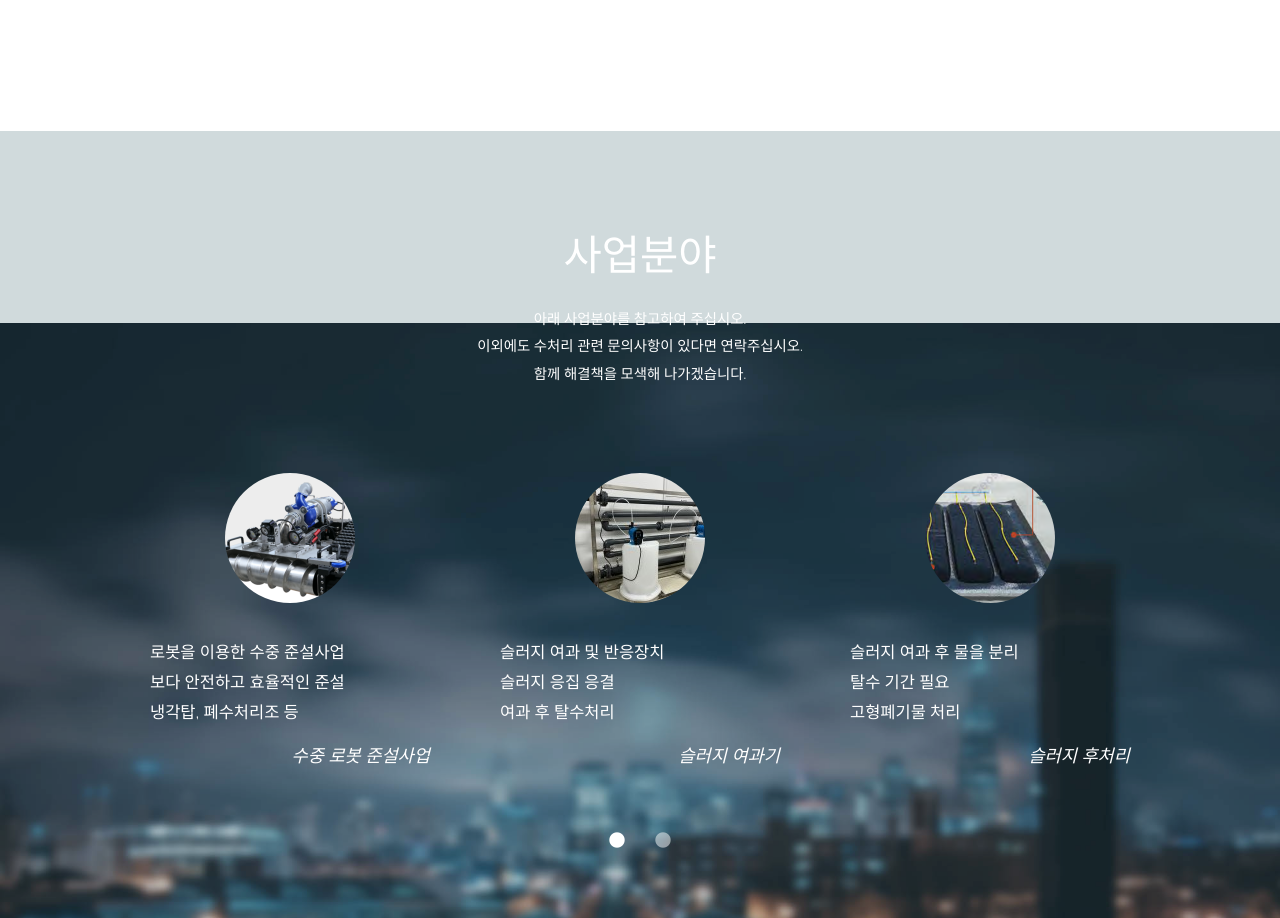
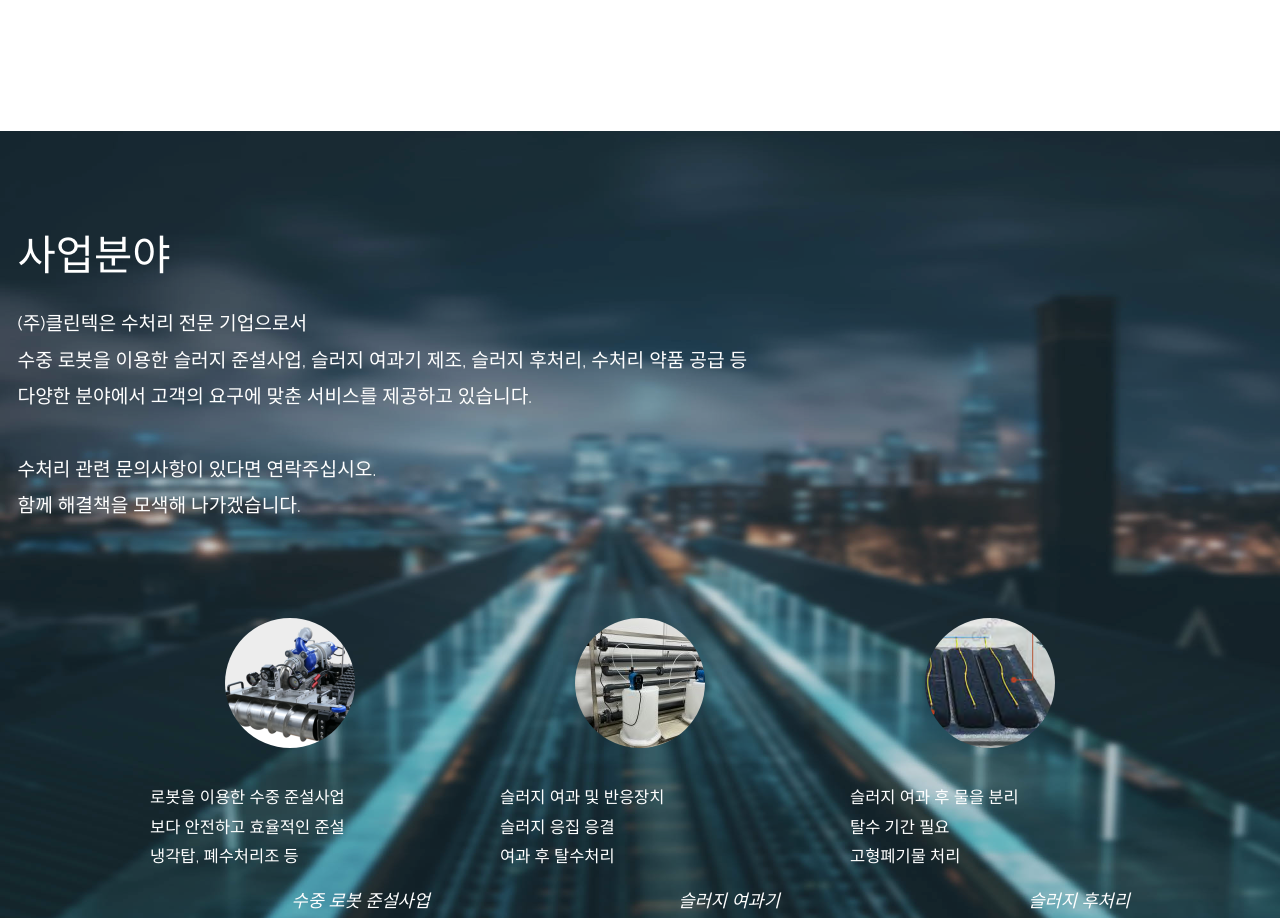
Before and after one commit to ssunmo/cleantech, a plain HTML site: page index.html in a window 1280 px wide. Shown: the part 1760-2678 px from the top of the page. Drawn offline with Linux system fonts and the light colour scheme.

Commit message:
tex left all

```diff
--- a/index.html
+++ b/index.html
@@ -174,10 +174,13 @@
       <div class="container tm-testimonials-content">
         <div class="row">
           <div class="col-lg-12 tm-content-box">
-            <h2 class="text-white text-center mb-4 tm-section-title">사업분야</h2>
-            <p class="mx-auto tm-section-desc text-center">
-                아래 사업분야를 참고하여 주십시오.</br>
-                이외에도 수처리 관련 문의사항이 있다면 연락주십시오. </br>
+            <h2 class="text-white mb-4 tm-section-title">사업분야</h2>
+            <p class="mb-4 tm-intro-text">
+                (주)클린텍은 수처리 전문 기업으로서 </br>
+                수중 로봇을 이용한 슬러지 준설사업, 슬러지 여과기 제조, 슬러지 후처리, 수처리 약품 공급 등</br>
+                다양한 분야에서 고객의 요구에 맞춘 서비스를 제공하고 있습니다.</br>   </br>
+
+                수처리 관련 문의사항이 있다면 연락주십시오. </br>
                 함께 해결책을 모색해 나가겠습니다.
               </p>
             <div class="mx-auto tm-gallery-container tm-gallery-container-2">
```
